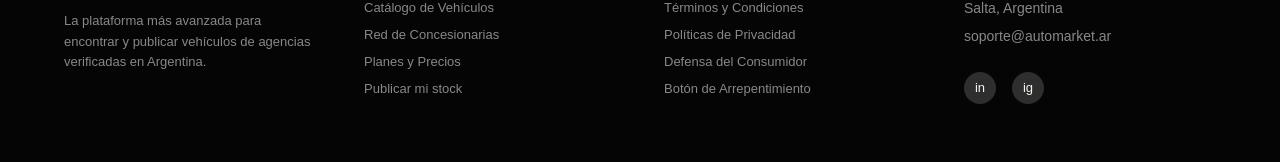
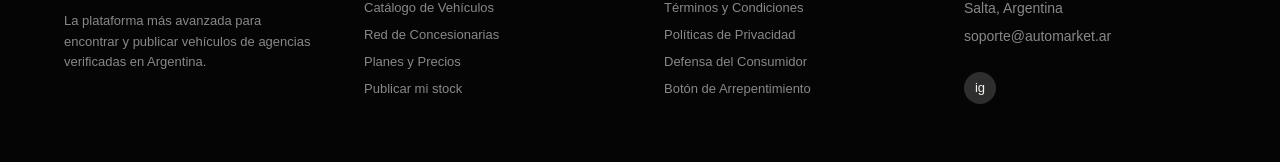
Before and after one commit to EzeJcs02/automarket-ar, a React (Vite) app: page / in a window 1280 px wide. Shown: the part 2756-2918 px from the top of the page. Built offline with nearby package versions, Linux system fonts and the light colour scheme; no server answers; the database is empty.

Commit message:
Eliminado LinkedIn y linkeado Instagram en footer

```diff
--- a/src/pages/Home.jsx
+++ b/src/pages/Home.jsx
@@ -215,8 +215,12 @@ export default function Home() {
             <div style={{ color: 'var(--gray4)', fontSize: '14px' }}>Salta, Argentina</div>
             <div style={{ color: 'var(--gray4)', fontSize: '14px' }}>soporte@automarket.ar</div>
             <div style={{ display: 'flex', gap: '1rem', marginTop: '1rem' }}>
-              <div style={{ width: '32px', height: '32px', borderRadius: '50%', background: 'var(--gray2)', display: 'flex', alignItems: 'center', justifyContent: 'center', color: 'var(--white)', cursor: 'pointer' }}>in</div>
-              <div style={{ width: '32px', height: '32px', borderRadius: '50%', background: 'var(--gray2)', display: 'flex', alignItems: 'center', justifyContent: 'center', color: 'var(--white)', cursor: 'pointer' }}>ig</div>
+
+              {/* ACÁ ESTÁ EL ICONO DE INSTAGRAM MODIFICADO */}
+              <a href="https://www.instagram.com/TU_USUARIO_AQUI" target="_blank" rel="noopener noreferrer" style={{ width: '32px', height: '32px', borderRadius: '50%', background: 'var(--gray2)', display: 'flex', alignItems: 'center', justifyContent: 'center', color: 'var(--white)', textDecoration: 'none', cursor: 'pointer', transition: 'background .2s' }} onMouseEnter={e => e.currentTarget.style.background = '#E1306C'} onMouseLeave={e => e.currentTarget.style.background = 'var(--gray2)'}>
+                ig
+              </a>
+
             </div>
           </div>
         </div>
```
